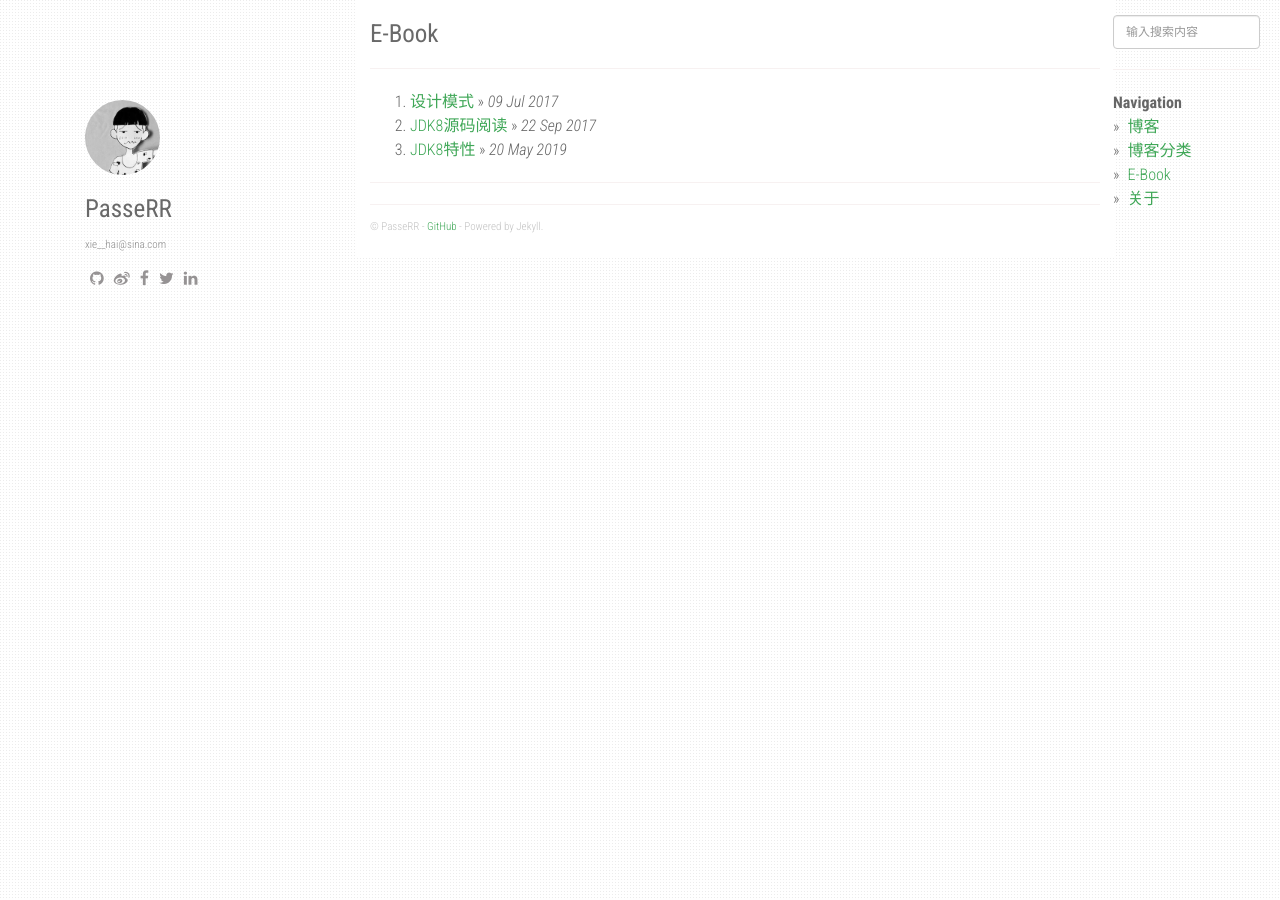
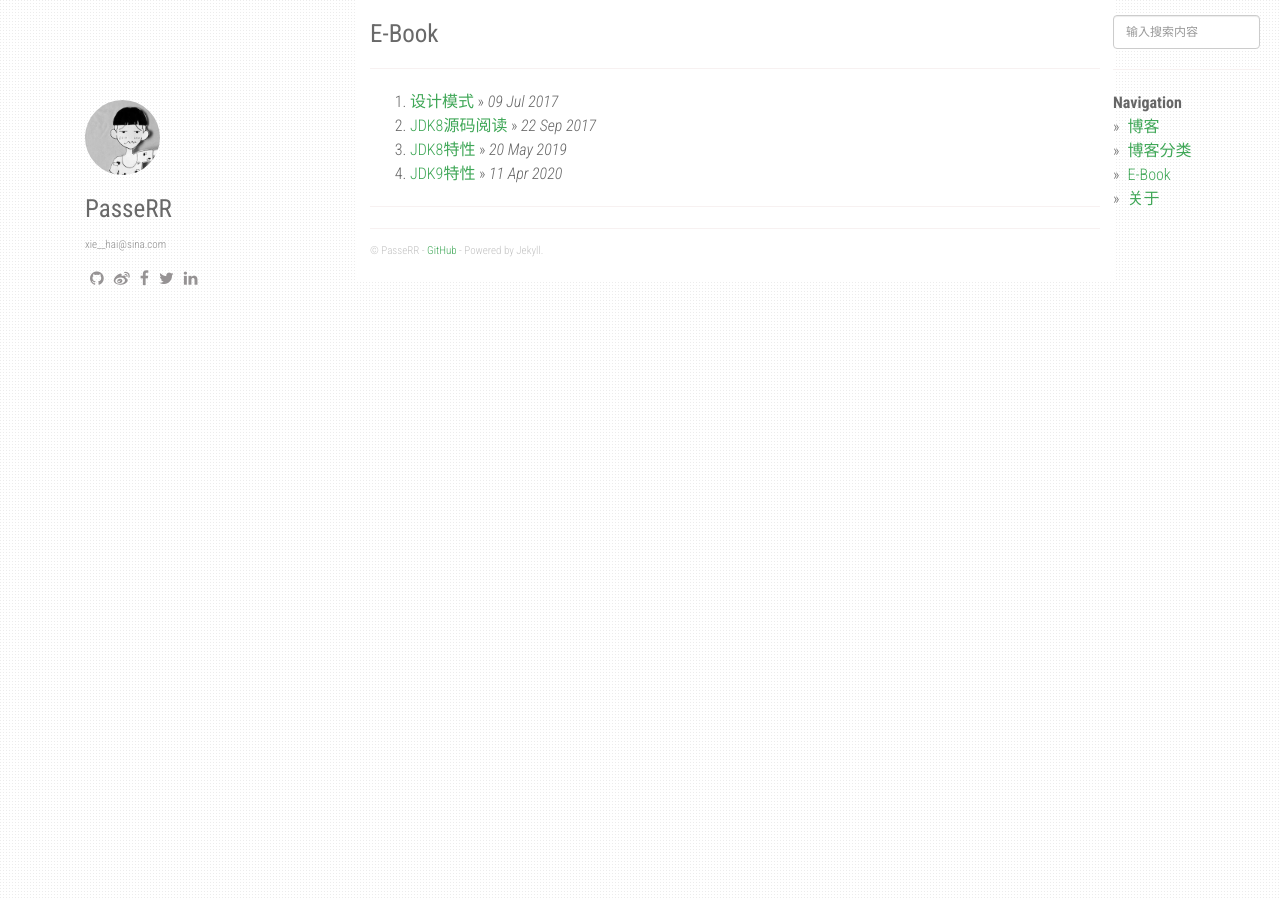
Before and after one commit to PasseRR/passerr.github.io, a Jekyll site: the page built from ebook.html, in a window 1280 px wide. Built offline with Jekyll 4.4.1, drawn with Linux system fonts in a browser that asks for light colours; nearby versions of some CDN libraries.

Commit message:
Update ebook.yml

```diff
--- a/_data/ebook.yml
+++ b/_data/ebook.yml
@@ -9,3 +9,7 @@
 - name: JDK8特性
   url: /jdk8-features
   date: 2019-05-20
+
+- name: JDK9特性
+  url: /jdk9-features
+  date: 2020-04-11
```
